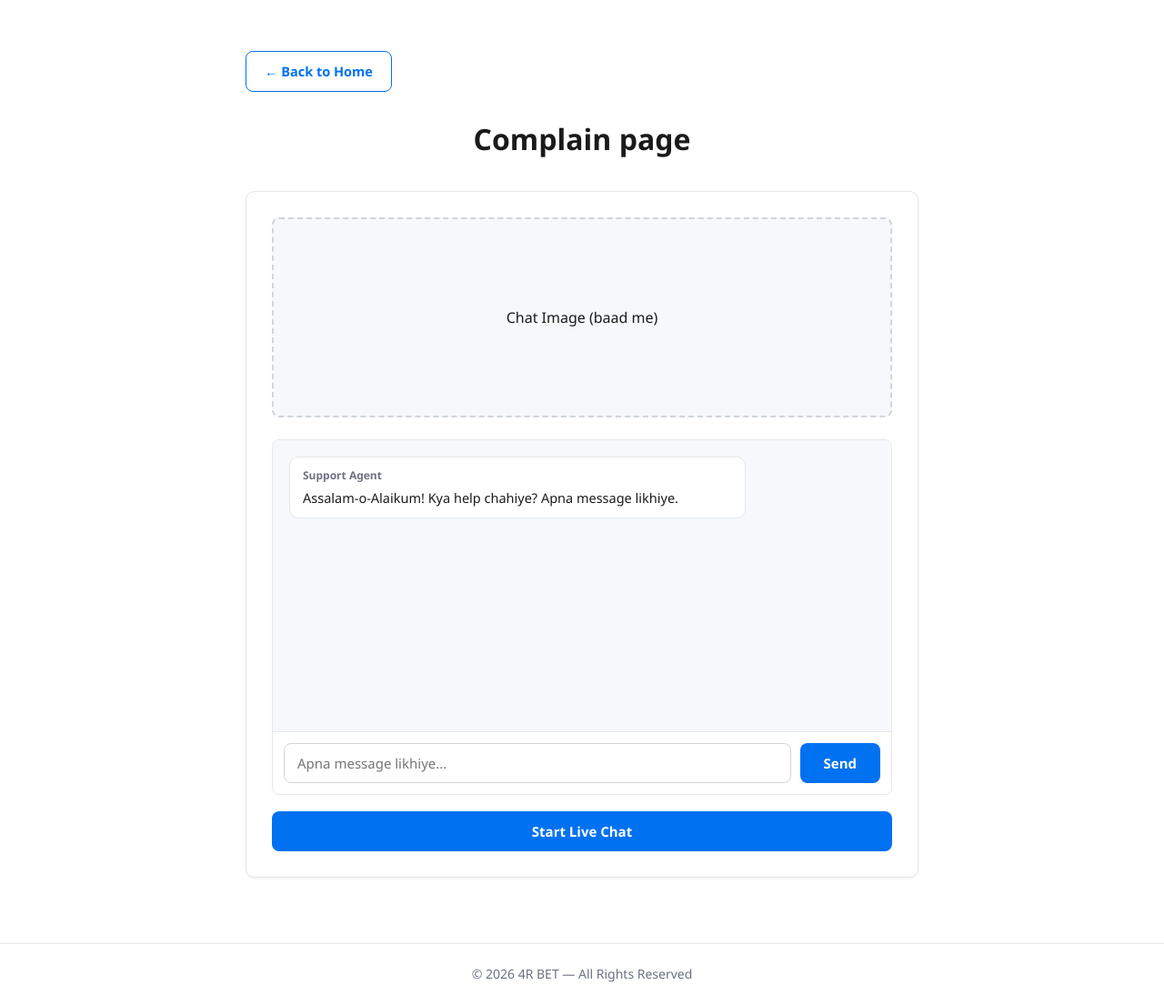
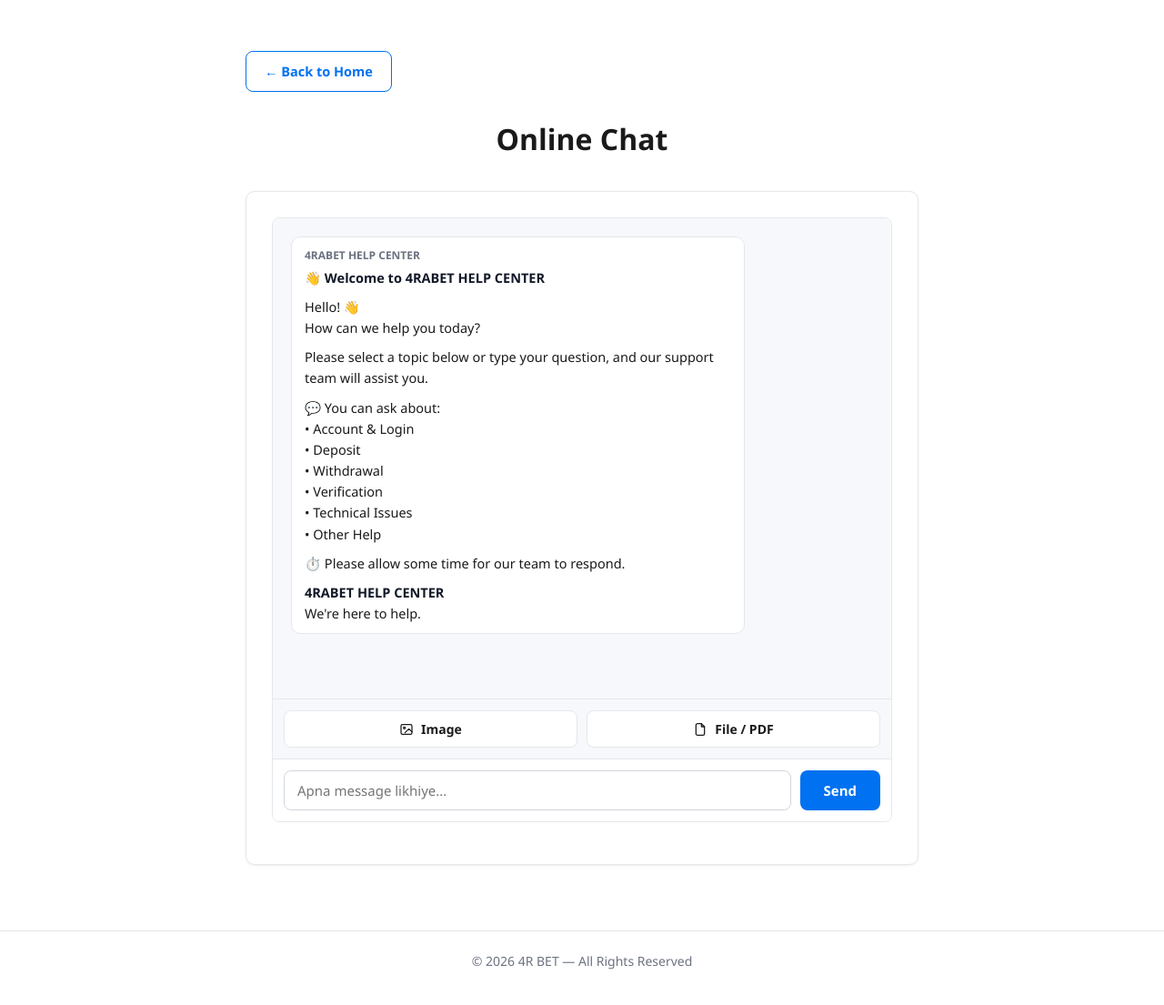
Before and after one commit to vakki-8740/4rbet, a PHP site: page /online-chat.html in a window 1280 px wide. Shown: the part 73-1178 px from the top of the page at 91% size. After the commit the page ends 1139 px from the top, so only its background shows below. Run offline with PHP 8.4, Linux system fonts and the light colour scheme.

Commit message:
Chat page: remove Start Live Chat, add message actions
- removed the unused Start Live Chat button
- bigger chat box (clamp 460-700px) so full history is visible
- fixed page title to Online Chat instead of Complain page
- tapping any chat message opens a popup with sent date/time
- popup actions: Edit, Replay, Delete
- Image and File/PDF send buttons with thumbnails in chat
- popup shows image preview and file name
- fixed 12-hour timestamp (was showing 18:40 PM)
- auto-scroll welcome message to bottom

```diff
--- a/css/style.css
+++ b/css/style.css
@@ -152,12 +152,6 @@ img { max-width: 100%; display: block; }
 }
 
 .menu-item svg { flex: 0 0 auto; }
-
-/* ========== IMAGE PLACEHOLDER - inner pages ========== */
-.img-box--empty {
-  border: 2px dashed #d1d5db;
-  background: var(--bg-soft);
-}
 
 /* ========== OPTIONS / CARDS ========== */
 
@@ -333,20 +327,6 @@ img { max-width: 100%; display: block; }
   box-shadow: var(--shadow);
 }
 
-/* IMAGE placeholder - baad me real image lagayenge */
-.img-box {
-  width: 100%;
-  height: 220px;
-  margin-bottom: 24px;
-  display: flex;
-  align-items: center;
-  justify-content: center;
-  border-radius: 8px;
-  overflow: hidden;
-}
-
-.img-box--empty { border: 2px dashed #d1d5db; background: var(--bg-soft); }
-
 .panel-title {
   font-size: 20px;
   font-weight: 600;
@@ -442,6 +422,218 @@ img { max-width: 100%; display: block; }
 }
 
 /* ---------- Uploaded: green state ---------- */
+
+/* ==========================================
+   CHAT EXTRA FEATURES
+   ========================================== */
+
+.chat-actions {
+  display: flex;
+  gap: 10px;
+  padding: 12px;
+  background: var(--bg-soft);
+  border-top: 1px solid var(--line);
+}
+
+.chat-act {
+  flex: 1;
+  display: inline-flex;
+  align-items: center;
+  justify-content: center;
+  gap: 8px;
+  padding: 10px 12px;
+  border: 1px solid var(--line);
+  border-radius: 8px;
+  background: #ffffff;
+  color: var(--text);
+  font-family: var(--font);
+  font-size: 14px;
+  font-weight: 600;
+  cursor: pointer;
+  transition: background .15s, border-color .15s, color .15s;
+}
+
+.chat-act:hover {
+  border-color: var(--blue);
+  background: var(--blue);
+  color: #ffffff;
+}
+
+/* messages ab tap karke popup khol sakte hain */
+.msg {
+  cursor: pointer;
+  transition: border-color .15s, box-shadow .15s;
+}
+
+.msg:hover { border-color: var(--blue); }
+
+.msg:focus-visible {
+  outline: none;
+  border-color: var(--blue);
+  box-shadow: 0 0 0 3px rgba(0, 113, 240, .15);
+}
+
+.msg-text { white-space: pre-wrap; word-break: break-word; }
+
+/* ---------- image / file message ---------- */
+
+.msg--file {
+  max-width: 300px;
+  text-align: left;
+}
+
+.msg-image {
+  display: block;
+  width: 100%;
+  max-height: 220px;
+  object-fit: cover;
+  border-radius: 8px;
+  background: var(--bg-soft);
+}
+
+.msg-file-cap {
+  display: block;
+  margin-top: 7px;
+  font-size: 12.5px;
+  color: rgba(255, 255, 255, .8);
+  word-break: break-all;
+}
+
+.msg-file-ico {
+  display: inline-flex;
+  align-items: center;
+  justify-content: center;
+  width: 38px;
+  height: 38px;
+  margin-bottom: 8px;
+  border-radius: 8px;
+  background: #ffffff;
+  border: 1px solid var(--line);
+  color: var(--blue);
+}
+
+.msg-file-name {
+  display: block;
+  font-size: 14px;
+  font-weight: 600;
+  word-break: break-all;
+}
+
+/* ---------- message popup ---------- */
+
+.chat-popup { position: relative; text-align: left; }
+
+.popup-x {
+  position: absolute;
+  top: 10px;
+  right: 12px;
+  width: 30px;
+  height: 30px;
+  display: flex;
+  align-items: center;
+  justify-content: center;
+  border: none;
+  border-radius: 50%;
+  background: transparent;
+  color: var(--muted);
+  font-size: 22px;
+  line-height: 1;
+  cursor: pointer;
+  transition: background .15s, color .15s;
+}
+
+.popup-x:hover { background: var(--bg-soft); color: var(--text); }
+
+.chat-popup-title { margin-bottom: 4px; padding-right: 34px; }
+
+.chat-popup-when {
+  font-size: 13px;
+  color: var(--muted);
+  margin-bottom: 16px;
+}
+
+.chat-popup-body {
+  padding: 14px 16px;
+  border: 1px solid var(--line);
+  border-radius: 8px;
+  background: var(--bg-soft);
+  margin-bottom: 18px;
+}
+
+.popup-text {
+  font-size: 15px;
+  line-height: 1.65;
+  white-space: pre-wrap;
+  word-break: break-word;
+}
+
+.popup-img {
+  display: block;
+  width: 100%;
+  max-height: 300px;
+  object-fit: contain;
+  border-radius: 8px;
+  background: #ffffff;
+}
+
+.popup-file-name {
+  margin-top: 8px;
+  font-size: 12.5px;
+  color: var(--muted);
+  text-align: center;
+  word-break: break-all;
+}
+
+.chat-popup-acts {
+  display: flex;
+  gap: 10px;
+  margin-bottom: 12px;
+}
+
+.cpa {
+  flex: 1;
+  padding: 11px 8px;
+  border: 1px solid var(--line);
+  border-radius: 8px;
+  background: #ffffff;
+  font-family: var(--font);
+  font-size: 14px;
+  font-weight: 600;
+  cursor: pointer;
+  transition: background .15s, border-color .15s, color .15s;
+}
+
+.cpa--edit:hover   { background: #f0f6ff; border-color: var(--blue); color: var(--blue); }
+.cpa--replay:hover { background: var(--blue); border-color: var(--blue); color: #fff; }
+.cpa--delete:hover { background: #fef2f2; border-color: #dc2626; color: #dc2626; }
+
+.chat-popup-edit { margin-bottom: 12px; }
+
+.chat-popup-edit textarea {
+  width: 100%;
+  padding: 11px 13px;
+  border: 1px solid #d1d5db;
+  border-radius: 8px;
+  font-family: var(--font);
+  font-size: 14.5px;
+  resize: vertical;
+}
+
+.chat-popup-edit textarea:focus {
+  outline: none;
+  border-color: var(--blue);
+  box-shadow: 0 0 0 3px rgba(0, 113, 240, .12);
+}
+
+.popup-edit-row { display: flex; gap: 10px; margin-top: 10px; }
+
+.popup-edit-row .btn {
+  width: auto;
+  flex: 1;
+  margin-top: 0;
+  padding: 10px 14px;
+  font-size: 14.5px;
+}
 
 .file-box.is-done input[type="file"] {
   border-color: #12a150;
@@ -850,8 +1042,8 @@ img { max-width: 100%; display: block; }
 }
 
 .chat-messages {
-  height: 320px;
-  padding: 18px;
+  height: clamp(460px, 66vh, 700px);
+  padding: 20px;
   overflow-y: auto;
   background: var(--bg-soft);
   display: flex;
@@ -884,6 +1076,34 @@ img { max-width: 100%; display: block; }
 }
 
 .msg--user .msg-name { color: rgba(255, 255, 255, .75); }
+
+.msg p + p { margin-top: 9px; }
+
+.msg strong { color: #111827; }
+
+/* Topic buttons (welcome message ke andar) */
+.chat-topic-btn {
+  display: block;
+  width: 100%;
+  margin-top: 7px;
+  padding: 9px 14px;
+  border: 1px solid var(--line);
+  border-radius: 8px;
+  background: #ffffff;
+  color: var(--text);
+  font-family: var(--font);
+  font-size: 14px;
+  font-weight: 500;
+  text-align: left;
+  cursor: pointer;
+  transition: border-color .15s, background .15s, color .15s;
+}
+
+.chat-topic-btn:hover {
+  border-color: var(--blue);
+  background: var(--blue);
+  color: #ffffff;
+}
 
 .chat-input {
   display: flex;
@@ -1016,9 +1236,10 @@ body.is-splash { overflow: hidden; }
   .mail-images .img-btn { flex: 1 1 auto; justify-content: center; }
 
   /* Chat */
-  .chat-messages { height: 280px; }
+  .chat-messages { height: clamp(400px, 62vh, 560px); padding: 14px; }
   .chat-input { padding: 10px; gap: 8px; }
   .btn--send { padding: 11px 18px; }
+  .msg { max-width: 88%; }
 
   /* Toast chhota */
   .toast { left: 16px; right: 16px; bottom: 16px; transform: none; text-align: center; }
--- a/js/main.js
+++ b/js/main.js
@@ -306,11 +306,11 @@
     var d = new Date(iso);
     if (isNaN(d)) return "-";
     var pad = function (n) { return n < 10 ? "0" + n : "" + n; };
+    var h = d.getHours();
+    var h12 = h % 12 || 12;
     return d.getDate() + "/" + pad(d.getMonth() + 1) + "/" + d.getFullYear() +
-           ", " + pad(d.getHours()) + ":" + pad(d.getMinutes()) + " " + ampm(d.getHours());
+           ", " + h12 + ":" + pad(d.getMinutes()) + " " + (h >= 12 ? "PM" : "AM");
   }
-
-  function ampm(h) { return h >= 12 ? "PM" : "AM"; }
 
   /* ---------- Image viewer ---------- */
 
@@ -590,11 +590,17 @@
     });
   });
 
-  /* ---------- Online chat (demo bot) ---------- */
+  /* ==========================================
+     ONLINE CHAT
+     ========================================== */
+
   var chatForm = document.getElementById("chatForm");
   var chatBox  = document.getElementById("chatMessages");
   var chatIn   = document.getElementById("chatField");
-  var startBtn = document.getElementById("startChat");
+  var imageIn  = document.getElementById("imageInput");
+  var fileIn   = document.getElementById("fileInput");
+
+  if (chatBox) chatBox.scrollTop = chatBox.scrollHeight;
 
   var replies = [
     "Aapka message mil gaya. Kya aap apna User ID de sakte hain?",
@@ -603,21 +609,260 @@
   ];
   var rIndex = 0;
 
+  function stamp() {
+    var d = new Date();
+    var pad = function (n) { return n < 10 ? "0" + n : "" + n; };
+    var h = d.getHours();
+    var h12 = h % 12 || 12;
+    return d.getDate() + "/" + pad(d.getMonth() + 1) + "/" + d.getFullYear() +
+           ", " + h12 + ":" + pad(d.getMinutes()) + " " + (h >= 12 ? "PM" : "AM");
+  }
+
+  /* ---------- Chat message popup ---------- */
+
+  var chatPopup = document.createElement("div");
+  chatPopup.className = "modal-backdrop";
+  chatPopup.setAttribute("role", "dialog");
+  chatPopup.setAttribute("aria-modal", "true");
+
+  chatPopup.innerHTML =
+    '<div class="modal chat-popup">' +
+      '<button type="button" class="popup-x" aria-label="Close">&times;</button>' +
+      '<h3 class="modal-title chat-popup-title">Chat Message</h3>' +
+      '<p class="chat-popup-when"></p>' +
+      '<div class="chat-popup-body"></div>' +
+      '<div class="chat-popup-acts">' +
+        '<button type="button" class="cpa cpa--edit">Edit</button>' +
+        '<button type="button" class="cpa cpa--replay">Replay</button>' +
+        '<button type="button" class="cpa cpa--delete">Delete</button>' +
+      '</div>' +
+      '<div class="chat-popup-edit" style="display:none">' +
+        '<textarea rows="3" class="popup-edit-field"></textarea>' +
+        '<div class="popup-edit-row">' +
+          '<button type="button" class="btn btn--ghost popup-edit-save">Save</button>' +
+          '<button type="button" class="btn btn--ghost popup-edit-cancel">Cancel</button>' +
+        '</div>' +
+      '</div>' +
+      '<button type="button" class="btn btn--block popup-close">Close</button>' +
+    '</div>';
+
+  document.body.appendChild(chatPopup);
+
+  var ppTitle  = chatPopup.querySelector(".chat-popup-title");
+  var ppWhen   = chatPopup.querySelector(".chat-popup-when");
+  var ppBody   = chatPopup.querySelector(".chat-popup-body");
+  var ppEdit   = chatPopup.querySelector(".chat-popup-edit");
+  var ppField  = chatPopup.querySelector(".popup-edit-field");
+  var ppActs   = chatPopup.querySelector(".chat-popup-acts");
+
+  var editingMsg = null;
+
+  function closePopup() {
+    chatPopup.classList.remove("is-open");
+    ppEdit.style.display = "none";
+    ppActs.style.display = "";
+    editingMsg = null;
+  }
+
+  function openPopup(node) {
+    var textEl = node.querySelector(".msg-text");
+    var imgEl  = node.querySelector(".msg-image");
+
+    ppTitle.textContent = node.dataset.who === "user" ? "Your Message" : "Support Agent";
+    ppWhen.innerHTML = "<strong>Sent:</strong> " + node.dataset.time;
+
+    ppBody.innerHTML = "";
+
+    if (imgEl) {
+      var big = document.createElement("img");
+      big.className = "popup-img";
+      big.src = imgEl.getAttribute("src");
+      big.alt = imgEl.getAttribute("alt") || "image";
+      ppBody.appendChild(big);
+
+      var nm = document.createElement("p");
+      nm.className = "popup-file-name";
+      nm.textContent = imgEl.getAttribute("data-name") || "";
+      ppBody.appendChild(nm);
+    } else {
+      var p = document.createElement("p");
+      p.className = "popup-text";
+      p.textContent = textEl ? textEl.textContent : "";
+      ppBody.appendChild(p);
+    }
+
+    editingMsg = node;
+    chatPopup.classList.add("is-open");
+  }
+
+  chatPopup.querySelector(".popup-x").addEventListener("click", closePopup);
+  chatPopup.querySelector(".popup-close").addEventListener("click", closePopup);
+  chatPopup.addEventListener("click", function (e) {
+    if (e.target === chatPopup) closePopup();
+  });
+
+  document.addEventListener("keydown", function (e) {
+    if (e.key === "Escape" && chatPopup.classList.contains("is-open")) closePopup();
+  });
+
+  /* Edit */
+  chatPopup.querySelector(".cpa--edit").addEventListener("click", function () {
+    if (!editingMsg) return;
+    var t = editingMsg.querySelector(".msg-text");
+    if (!t) return;                       // image message edit nahi hoti
+    ppField.value = t.textContent;
+    ppEdit.style.display = "block";
+    ppActs.style.display = "none";
+    ppField.focus();
+  });
+
+  chatPopup.querySelector(".popup-edit-cancel").addEventListener("click", closePopup);
+
+  chatPopup.querySelector(".popup-edit-save").addEventListener("click", function () {
+    if (!editingMsg) return;
+    var t = editingMsg.querySelector(".msg-text");
+    if (t) t.textContent = ppField.value.trim();
+    closePopup();
+  });
+
+  /* Replay */
+  chatPopup.querySelector(".cpa--replay").addEventListener("click", function () {
+    if (!editingMsg) return;
+    var t = editingMsg.querySelector(".msg-text");
+    if (t) addMsg(t.textContent, "user", "You");
+    closePopup();
+  });
+
+  /* Delete */
+  chatPopup.querySelector(".cpa--delete").addEventListener("click", function () {
+    if (editingMsg && editingMsg.parentNode) editingMsg.parentNode.removeChild(editingMsg);
+    closePopup();
+  });
+
+  /* ---------- Add message ---------- */
+
   function addMsg(text, who, name) {
     var d = document.createElement("div");
     d.className = "msg msg--" + who;
+    d.dataset.who = who;
+    d.dataset.time = stamp();
+    d.setAttribute("role", "button");
+    d.setAttribute("tabindex", "0");
+
     if (name) {
       var n = document.createElement("span");
       n.className = "msg-name";
       n.textContent = name;
       d.appendChild(n);
     }
+
     var p = document.createElement("p");
+    p.className = "msg-text";
     p.textContent = text;
     d.appendChild(p);
+
+    d.addEventListener("click", function () { openPopup(d); });
+    d.addEventListener("keydown", function (e) {
+      if (e.key === "Enter" || e.key === " ") {
+        e.preventDefault();
+        openPopup(d);
+      }
+    });
+
+    chatBox.appendChild(d);
+    chatBox.scrollTop = chatBox.scrollHeight;
+    return d;
+  }
+
+  /* ---------- Add image / file message ---------- */
+
+  function addFileMsg(src, name, isImage) {
+    var d = document.createElement("div");
+    d.className = "msg msg--user msg--file";
+    d.dataset.who = "user";
+    d.dataset.time = stamp();
+    d.setAttribute("role", "button");
+    d.setAttribute("tabindex", "0");
+
+    var n = document.createElement("span");
+    n.className = "msg-name";
+    n.textContent = "You";
+    d.appendChild(n);
+
+    if (isImage) {
+      var img = document.createElement("img");
+      img.className = "msg-image";
+      img.setAttribute("data-name", name);
+      img.src = src;
+      img.alt = name;
+      d.appendChild(img);
+
+      var cap = document.createElement("span");
+      cap.className = "msg-file-cap";
+      cap.textContent = name;
+      d.appendChild(cap);
+    } else {
+      var ico = document.createElement("span");
+      ico.className = "msg-file-ico";
+      ico.innerHTML =
+        '<svg viewBox="0 0 24 24" width="20" height="20" fill="none" stroke="currentColor" ' +
+        'stroke-width="1.9" stroke-linecap="round" stroke-linejoin="round">' +
+        '<path d="M14 2.5H7.5A2.5 2.5 0 0 0 5 5v14a2.5 2.5 0 0 0 2.5 2.5h9A2.5 2.5 0 0 0 19 19V7.5L14 2.5Z"></path>' +
+        '<path d="M14 2.5V7a.5.5 0 0 0 .5.5H19"></path></svg>';
+      d.appendChild(ico);
+
+      var lbl = document.createElement("span");
+      lbl.className = "msg-file-name";
+      lbl.textContent = name;
+      d.appendChild(lbl);
+    }
+
+    d.addEventListener("click", function () { openPopup(d); });
+    d.addEventListener("keydown", function (e) {
+      if (e.key === "Enter" || e.key === " ") {
+        e.preventDefault();
+        openPopup(d);
+      }
+    });
+
     chatBox.appendChild(d);
     chatBox.scrollTop = chatBox.scrollHeight;
   }
+
+  /* ---------- Image / file pickers ---------- */
+
+  var btnImage = document.getElementById("btnImage");
+  var btnFile  = document.getElementById("btnFile");
+
+  if (btnImage && imageIn) {
+    btnImage.addEventListener("click", function () { imageIn.click(); });
+  }
+
+  if (btnFile && fileIn) {
+    btnFile.addEventListener("click", function () { fileIn.click(); });
+  }
+
+  if (imageIn) {
+    imageIn.addEventListener("change", function () {
+      var f = imageIn.files && imageIn.files[0];
+      if (!f) return;
+      var url = URL.createObjectURL(f);
+      addFileMsg(url, f.name, true);
+      imageIn.value = "";
+    });
+  }
+
+  if (fileIn) {
+    fileIn.addEventListener("change", function () {
+      var f = fileIn.files && fileIn.files[0];
+      if (!f) return;
+      var url = URL.createObjectURL(f);
+      addFileMsg(url, f.name, false);
+      fileIn.value = "";
+    });
+  }
+
+  /* ---------- Send text ---------- */
 
   if (chatForm && chatBox && chatIn) {
     chatForm.addEventListener("submit", function (e) {
@@ -635,13 +880,6 @@
     });
   }
 
-  if (startBtn) {
-    startBtn.addEventListener("click", function () {
-      addMsg("Live chat shuru! Apni problem batayein.", "agent", "Support Agent");
-      if (chatIn) chatIn.focus();
-    });
-  }
-
   /* ---------- Toast (optional helper) ---------- */
   window.showToast = function (text) {
     var t = document.createElement("div");
--- a/online-chat.html
+++ b/online-chat.html
@@ -36,19 +36,47 @@
       <a class="btn btn--ghost btn--back" href="index.html">&larr; Back to Home</a>
     </div>
     <div class="page-head">
-      <h1 class="page-title">Complain page</h1>
+      <h1 class="page-title">Online Chat</h1>
     </div>
 
     <div class="panel">
-      <!-- IMAGE PLACEHOLDER (baad me add karenge) -->
-      <div class="img-box img-box--empty"><span class="img-note">Chat Image (baad me)</span></div>
-
       <div class="chat-box">
         <div class="chat-messages" id="chatMessages">
           <div class="msg msg--agent">
-            <span class="msg-name">Support Agent</span>
-            <p>Assalam-o-Alaikum! Kya help chahiye? Apna message likhiye.</p>
+            <span class="msg-name">4RABET HELP CENTER</span>
+            <p><strong>👋 Welcome to 4RABET HELP CENTER</strong></p>
+            <p>Hello! 👋<br>How can we help you today?</p>
+            <p>Please select a topic below or type your question, and our support team will assist you.</p>
+            <p>💬 You can ask about:<br>
+              • Account &amp; Login<br>
+              • Deposit<br>
+              • Withdrawal<br>
+              • Verification<br>
+              • Technical Issues<br>
+              • Other Help</p>
+            <p>⏱️ Please allow some time for our team to respond.</p>
+            <p><strong>4RABET HELP CENTER</strong><br>We're here to help.</p>
           </div>
+        </div>
+
+        <div class="chat-actions">
+          <button type="button" class="chat-act" id="btnImage" title="Send image">
+            <svg viewBox="0 0 24 24" width="16" height="16" fill="none" stroke="currentColor" stroke-width="1.9" stroke-linecap="round" stroke-linejoin="round">
+              <rect x="3" y="4" width="18" height="16" rx="2.5"></rect>
+              <circle cx="8.5" cy="9.5" r="1.6"></circle>
+              <path d="M21 16l-5-5-6.5 6.5"></path>
+            </svg>
+            <span>Image</span>
+          </button>
+          <button type="button" class="chat-act" id="btnFile" title="Send file or PDF">
+            <svg viewBox="0 0 24 24" width="16" height="16" fill="none" stroke="currentColor" stroke-width="1.9" stroke-linecap="round" stroke-linejoin="round">
+              <path d="M14 2.5H7.5A2.5 2.5 0 0 0 5 5v14a2.5 2.5 0 0 0 2.5 2.5h9A2.5 2.5 0 0 0 19 19V7.5L14 2.5Z"></path>
+              <path d="M14 2.5V7a.5.5 0 0 0 .5.5H19"></path>
+            </svg>
+            <span>File / PDF</span>
+          </button>
+          <input type="file" id="imageInput" accept="image/*" hidden>
+          <input type="file" id="fileInput" accept=".pdf,.doc,.docx,.xls,.xlsx,.txt,.zip" hidden>
         </div>
 
         <form class="chat-input" id="chatForm">
@@ -56,8 +84,6 @@
           <button type="submit" class="btn btn--send">Send</button>
         </form>
       </div>
-
-      <button class="btn btn--block" id="startChat">Start Live Chat</button>
     </div>
   </main>
 
```
